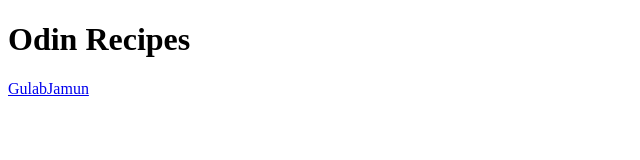
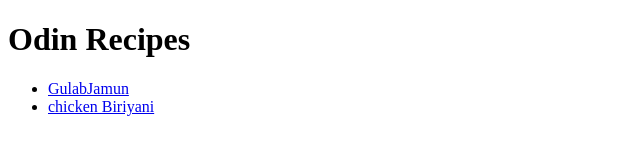
Before and after one commit to Vasanth-kumar10/odin-recipes, a plain HTML site: page index.html in a window 1280 px wide. Shown: the whole page, without its empty margins (0-640 px from the left). Drawn offline with Linux system fonts and the light colour scheme.

Commit message:
Added Chicken Biriyani link to Index Page

```diff
--- a/index.html
+++ b/index.html
@@ -6,6 +6,11 @@
     </head>
     <body>
         <h1>Odin Recipes</h1>
-        <a href = "recipes/gulabJamun.html" target = "_blank" rel = "noreferrer">GulabJamun</a>
+        <ul>
+            <li><a href = "recipes/gulabJamun.html" target = "_blank" rel = "noreferrer">GulabJamun</a></li>
+            <li><a href = "recipes/chicken_biriyani.html" target = "_blank" rel = "noreferrer">chicken Biriyani</a></li>
+        </ul>
+
+
     </body>
 </html>
```
